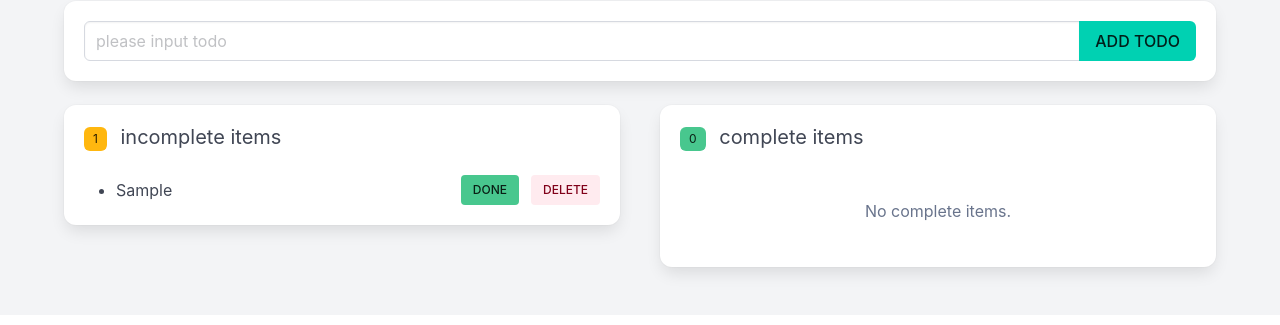
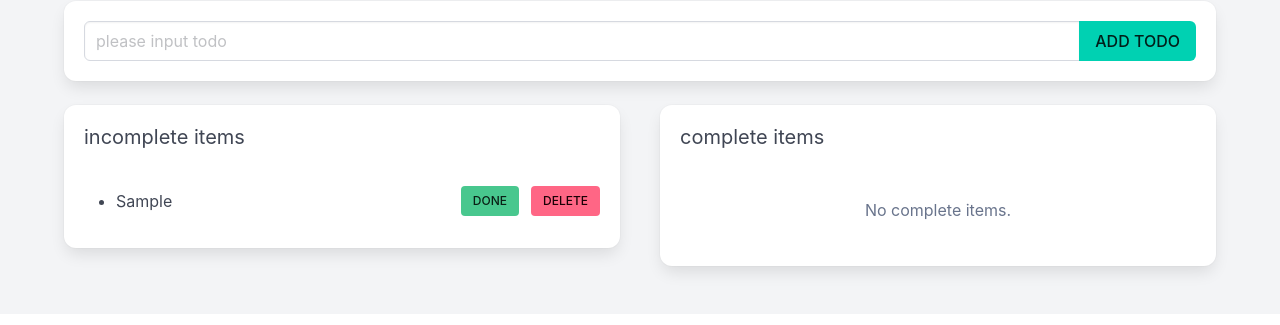
Before and after one commit to yuz70009-a11y/vue-3-ex, a plain HTML site: page vue/7-1.2/index.html in a window 1280 px wide. Both pictures are taken after typing "Sample" into the empty fields and a click on the button "ADD TODO". Shown: the part 107-432 px from the top of the page. Drawn offline with nearby package versions, Linux system fonts and the light colour scheme.

Commit message:
Match 7-1.2 TODO button styling

```diff
--- a/vue/7-1.2/index.html
+++ b/vue/7-1.2/index.html
@@ -7,6 +7,23 @@
 
     <link rel="stylesheet" href="https://cdn.jsdelivr.net/npm/bulma@1.0.4/css/bulma.min.css">
     <script src="https://unpkg.com/vue@3/dist/vue.global.js"></script>
+    <style>
+        .todo-list {
+            list-style: none;
+            margin: 0;
+            padding: 0;
+        }
+
+        .todo-list li {
+            margin: 0;
+            padding: 0.75rem 0;
+            border-bottom: 1px solid #f0f0f0;
+        }
+
+        .todo-list li:last-child {
+            border-bottom: 0;
+        }
+    </style>
 </head>
 <body class="has-background-light">
     <section class="section">
@@ -34,7 +51,6 @@
                 <div class="column">
                     <div class="box">
                         <h2 class="subtitle">
-                            <span class="tag is-warning mr-2">{{ todos.length }}</span>
                             incomplete items
                         </h2>
 
@@ -42,13 +58,13 @@
                             No incomplete items.
                         </div>
                         <div v-else class="content">
-                            <ul>
+                            <ul class="todo-list">
                                 <li v-for="(todo, index) in todos" :key="index">
                                     <div class="is-flex is-justify-content-space-between is-align-items-center">
                                         <span>{{ todo }}</span>
                                         <span class="buttons are-small mb-0 ml-3">
                                             <button class="button is-success" @click="completeTodo(index)">DONE</button>
-                                            <button class="button is-danger is-light" @click="deleteTodo(index)">DELETE</button>
+                                            <button class="button is-danger" @click="deleteTodo(index)">DELETE</button>
                                         </span>
                                     </div>
                                 </li>
@@ -60,7 +76,6 @@
                 <div class="column">
                     <div class="box">
                         <h2 class="subtitle">
-                            <span class="tag is-success mr-2">{{ completeTodos.length }}</span>
                             complete items
                         </h2>
 
@@ -68,13 +83,13 @@
                             No complete items.
                         </div>
                         <div v-else class="content">
-                            <ul>
+                            <ul class="todo-list">
                                 <li v-for="(todo, index) in completeTodos" :key="index">
                                     <div class="is-flex is-justify-content-space-between is-align-items-center">
                                         <span class="has-text-grey-light"><s>{{ todo }}</s></span>
                                         <span class="buttons are-small mb-0 ml-3">
                                             <button class="button is-link is-light" @click="returnTodo(index)">RETURN</button>
-                                            <button class="button is-danger is-light" @click="deleteCompleteTodo(index)">DELETE</button>
+                                            <button class="button is-danger" @click="deleteCompleteTodo(index)">DELETE</button>
                                         </span>
                                     </div>
                                 </li>
```
